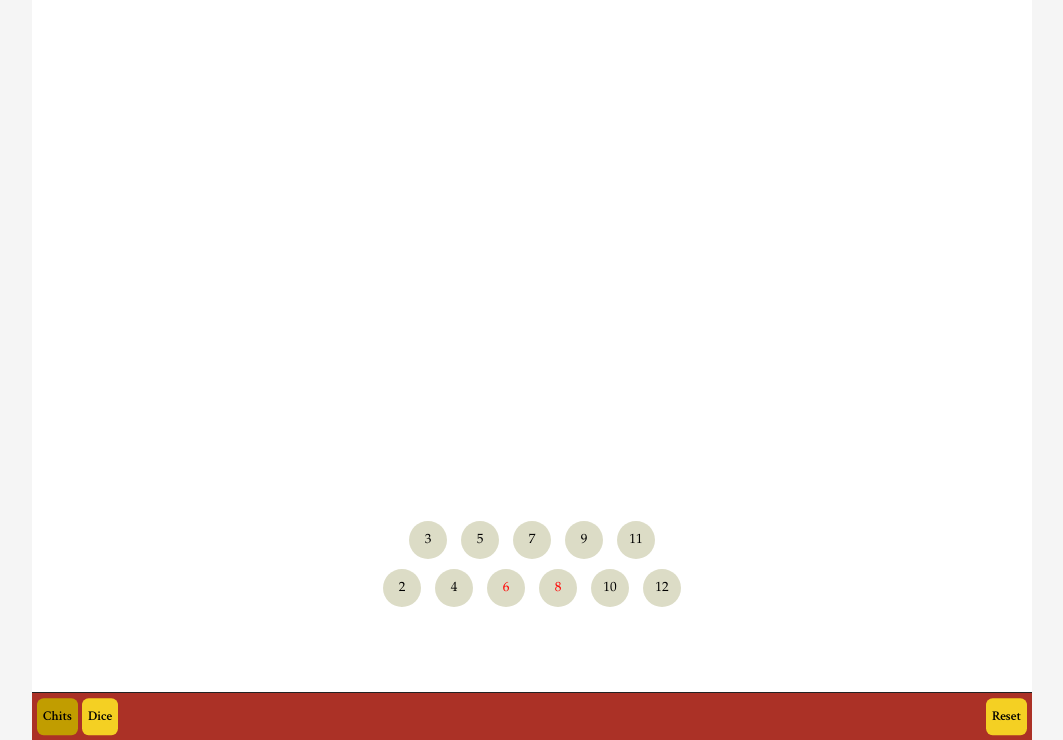
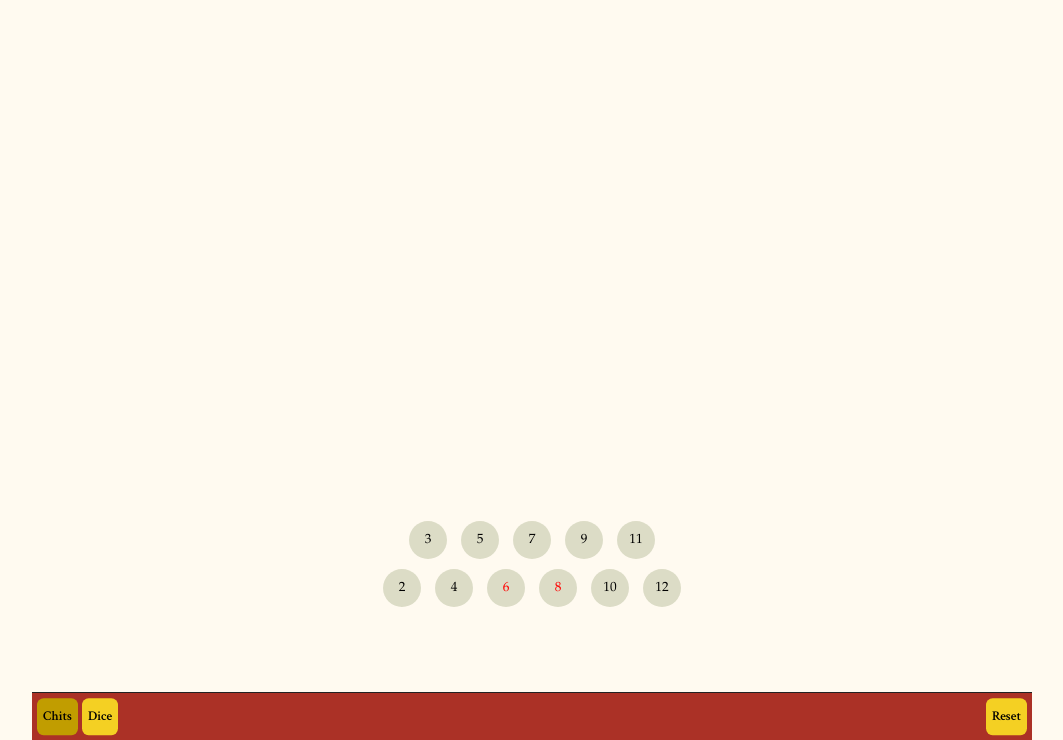
Before and after one commit to psalaets/catally, a website with bundled scripts: page app/index.html in a window 1280 px wide. Shown: the part 60-800 px from the top of the page, without its empty margins (108-1171 px from the left). Built offline with nearby package versions, Linux system fonts and the light colour scheme; files whose address does not match are found by name.

Commit message:
floral white as bg color?

```diff
--- a/app/styles/app.css
+++ b/app/styles/app.css
@@ -5,7 +5,7 @@ body {
     max-width: 1000px;
     margin: 0 auto;
     height: 100vh;
-    background: #f5f5f5;
+    background: #fffaf0;
 }
 
 #top-bar {
@@ -38,7 +38,7 @@ body {
     left: 0;
     right: 0;
     position: absolute;
-    background-color: white;
+    background-color: #fffaf0;
 
 }
 
```
